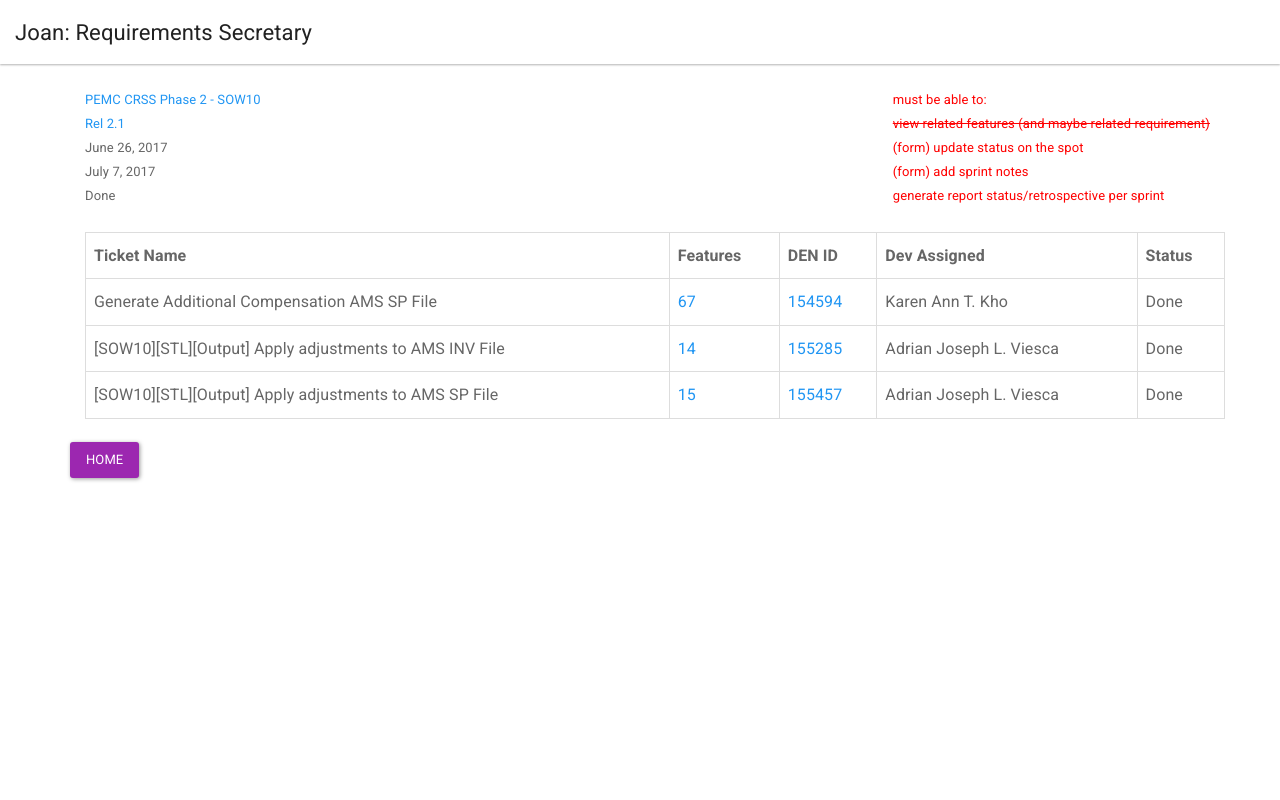
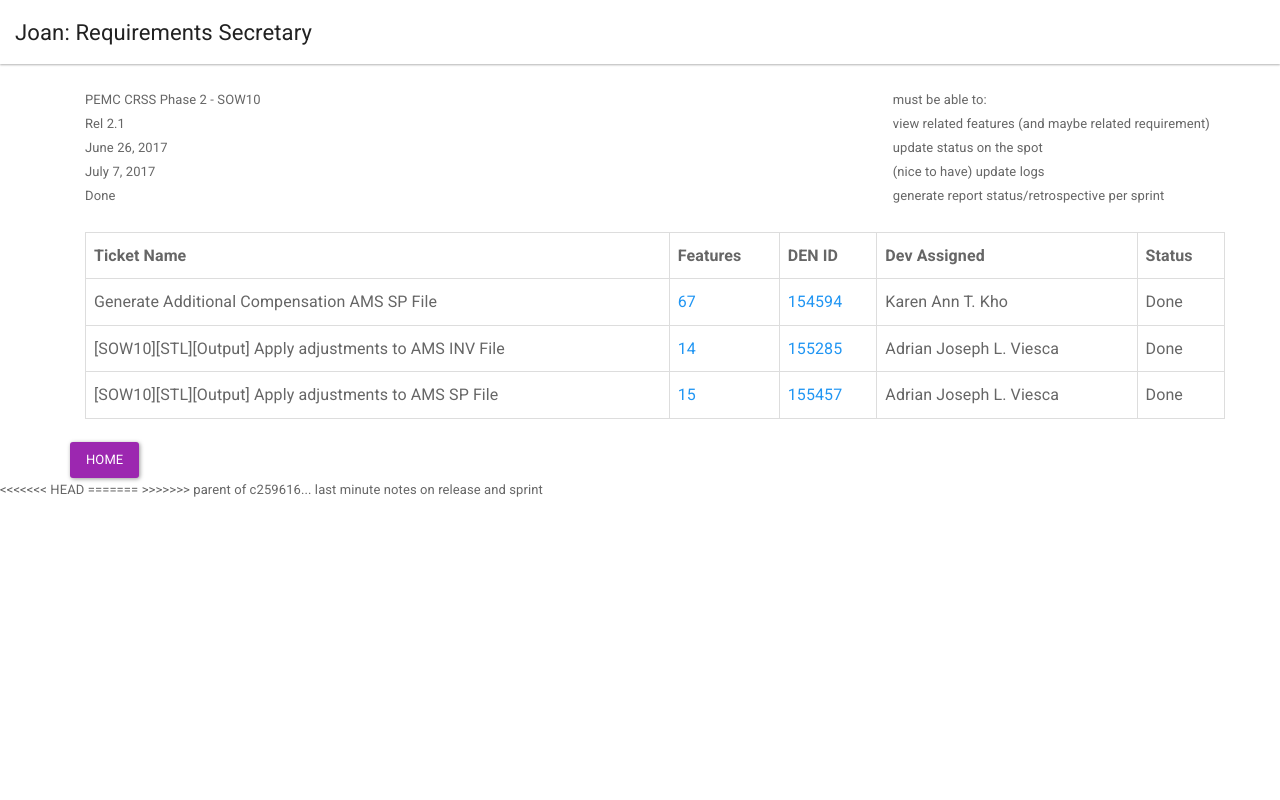
Before and after one commit to eyana-m/project-joan, a Django app: page /joan/sprint/1/ in a window 1280 px wide. Run offline with Django 3.2, Linux system fonts and the light colour scheme; data comes from the database, SQL or seed files in the repository; some libraries are stand-ins or nearby versions.

Commit message:
revert commit

```diff
--- a/base/joan/templates/joan/base.html
+++ b/base/joan/templates/joan/base.html
@@ -35,7 +35,10 @@
       </nav>
       {% block pagecontent %}
       {% endblock %}
+<<<<<<< HEAD
 
+=======
+>>>>>>> parent of c259616... last minute notes on release and sprint
   </body>
 
   <script type="text/javascript" src="{% bootstrap_jquery_url %}" > </script>
--- a/base/joan/templates/joan/sprint.html
+++ b/base/joan/templates/joan/sprint.html
@@ -12,18 +12,18 @@
 <div class="container">
 
 <br>
-  <div class="pull-right" style="color: red">
+  <div class="pull-right">
     must be able to: <br>
-    <s> view related features (and maybe related requirement)</s><br>
-    (form) update status on the spot <br>
-    (form) add sprint notes <br>
+    view related features (and maybe related requirement)<br>
+    update status on the spot <br>
+    (nice to have) update logs <br>
     generate report status/retrospective per sprint <br>
   </div>
   <div class="container">
 
 
-    <a href="{% url 'joan:project' sprint.project.id %}">{{ sprint.project }}</a> <br>
-    <a href="{% url 'joan:release' sprint.release.id %}">{{ sprint.release }}</a> <br>
+    {{ sprint.project }} <br>
+    {{ sprint.release }} <br>
     {{ sprint.sprint_start_date}} <br>
     {{ sprint.sprint_end_date}} <br>
     {{ sprint.get_sprint_status_display}} <br>
```
Also changed, not shown: base/joan/templates/joan/project.html (+6 -10 lines), base/joan/templates/joan/release.html (+0 -8 lines), logs.md (+8 -5 lines).
